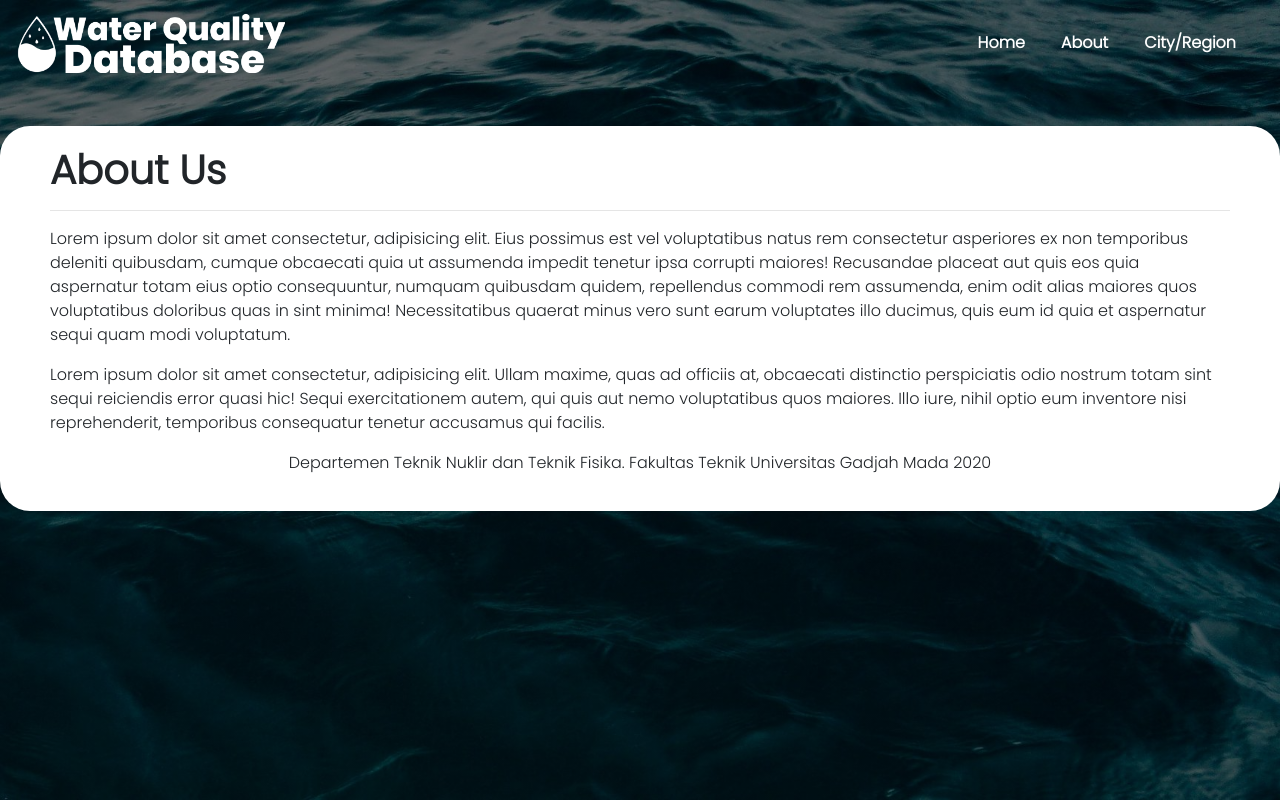
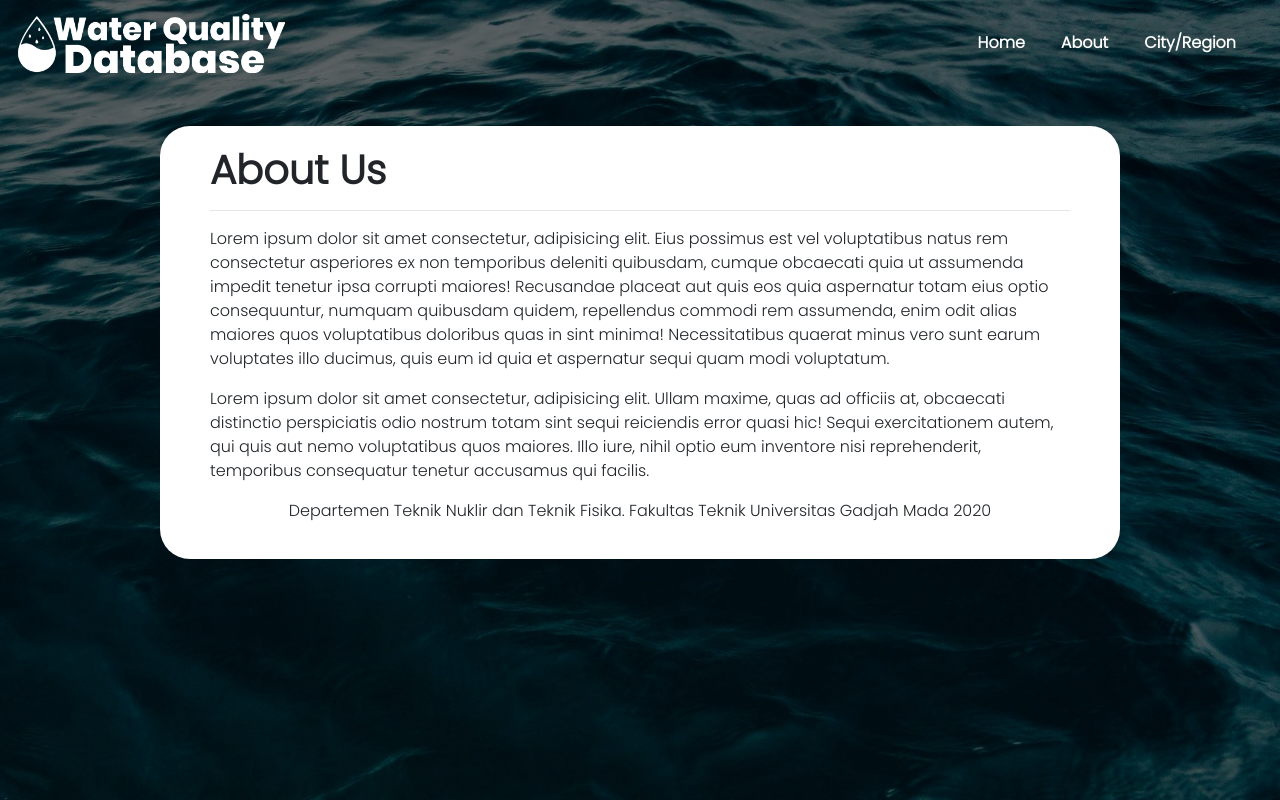
Before and after one commit to mariobgsp/simbada-website, a PHP site: page /pages/about.php in a window 1280 px wide. Run offline with PHP 8.4, Linux system fonts and the light colour scheme; some libraries are stand-ins or nearby versions.

Commit message:
Update style.css

```diff
--- a/style.css
+++ b/style.css
@@ -99,7 +99,7 @@ body{
 
 /* Table */
 .table {
-    min-width: 300px;
+    min-width: 400px;
     background-color: white;
     border-radius: 5px ;
 }
@@ -126,6 +126,8 @@ body{
 /* About Pages */
 
 .container-2 {
+    margin-left: 10rem;
+    margin-right: 10rem;
     top: 5%;
     position: relative;
     padding: 20px 50px 20px 50px;
```
